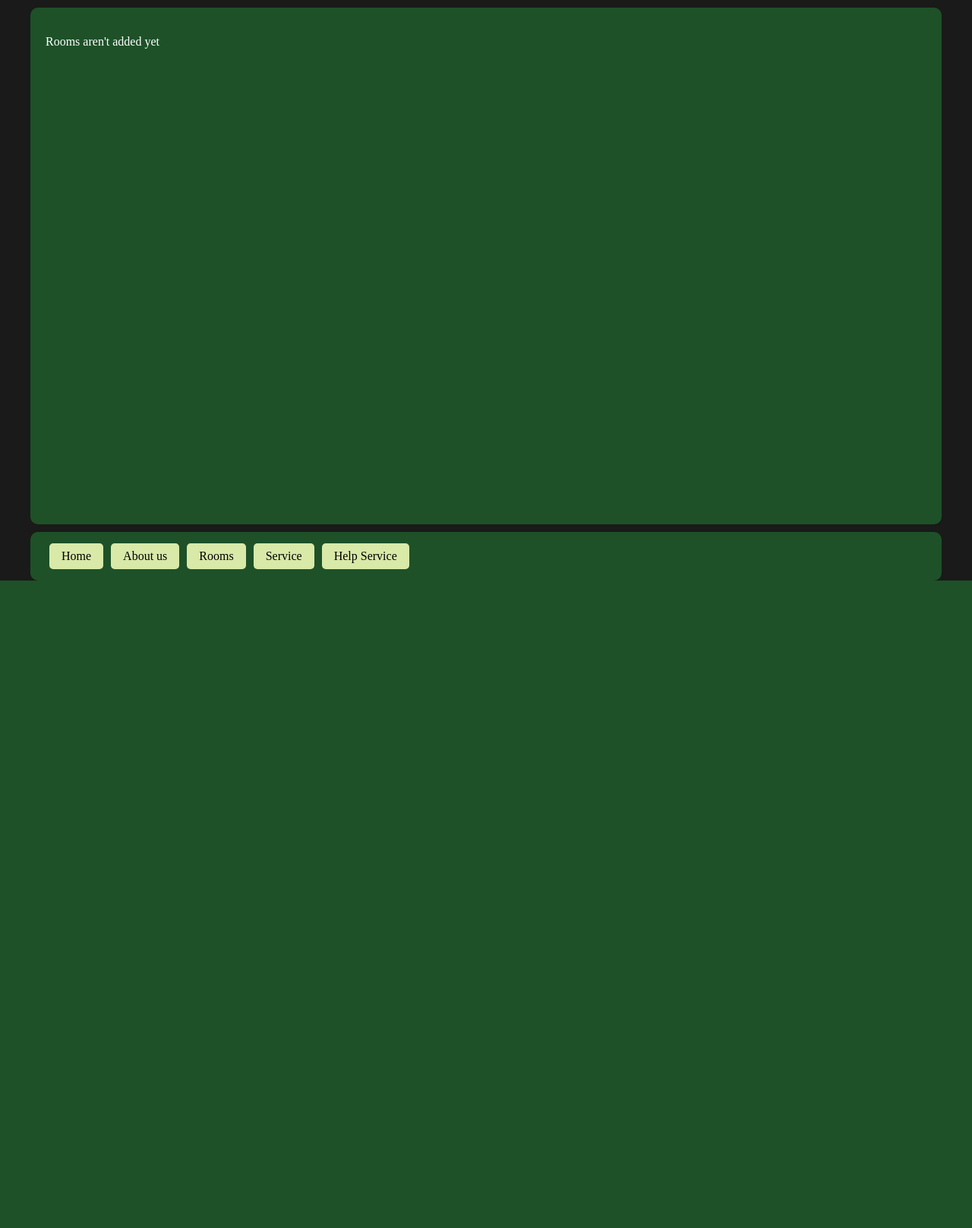
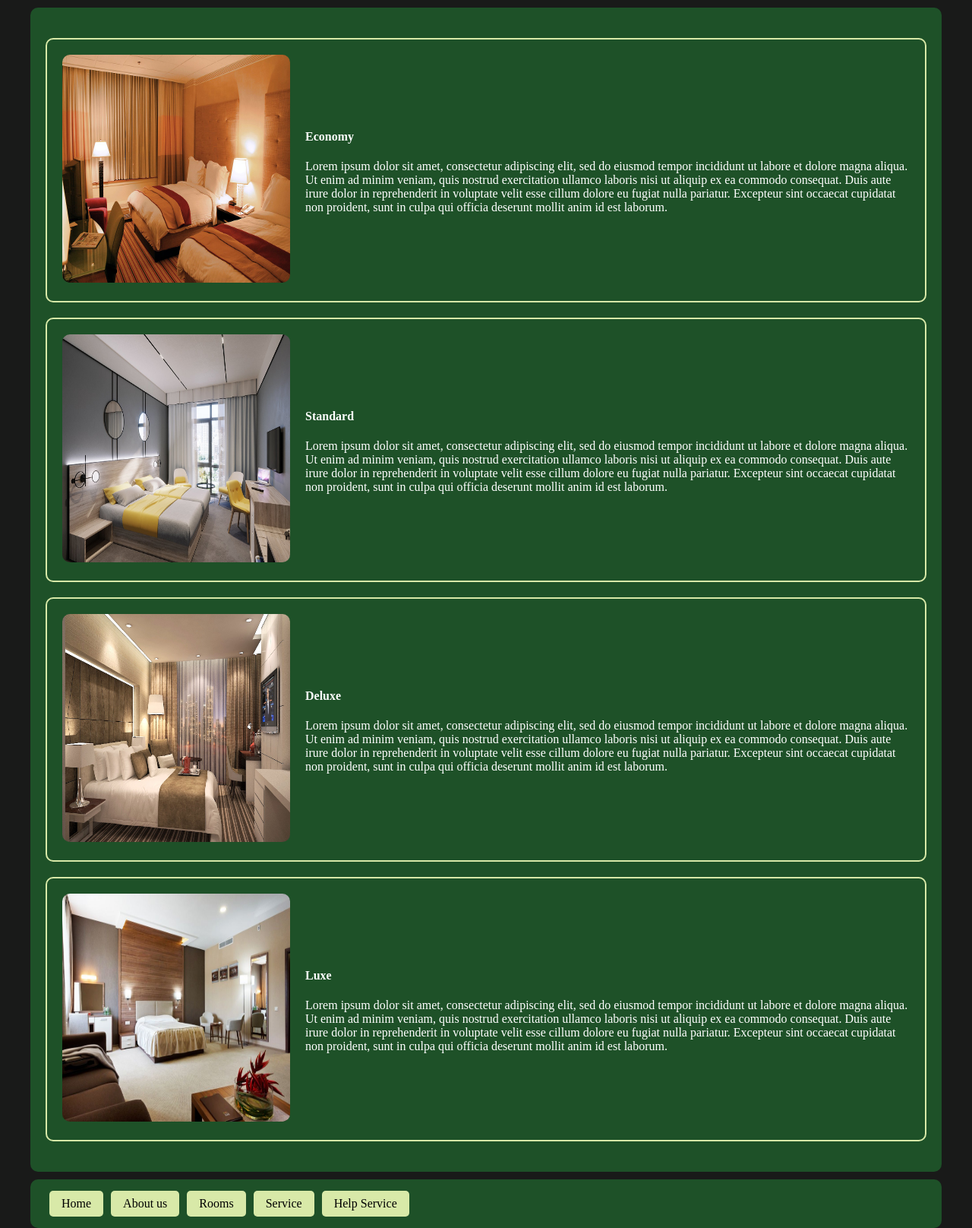
Before and after one commit to BRANYA43/hotel-site, a Django app: page /rooms/list/ in a window 1280 px wide. Shown: the part 64-1680 px from the top of the page at 76% size. Before the commit the page ends 828 px from the top, so only its background shows below. Run offline with Django 5.2, Linux system fonts and the light colour scheme; data that the repository does not hold is empty.

Commit message:
Add rooms

```diff
--- /dev/null
+++ b/src/rooms/static/rooms/base.css
@@ -0,0 +1,33 @@
+#id_room_list {
+    margin: 20px auto;
+    display: flex;
+    flex-direction: column;
+}
+
+.card {
+    display: flex;
+    border: 2px solid #D8E9A8;
+    padding: 20px;
+    border-radius: 10px;
+    margin-bottom: 20px;
+    align-items: center;
+}
+
+.card:last-child {
+    margin-bottom: 0;
+}
+
+.card * {
+    margin-right: 20px;
+}
+
+
+.card *:last-child {
+    margin-right: 0;
+}
+
+img {
+    width: 300px;
+    height: 300px;
+    border-radius: 10px;
+}
--- a/src/rooms/templates/rooms/list.html
+++ b/src/rooms/templates/rooms/list.html
@@ -1,12 +1,69 @@
 {% extends 'base.html' %}
+{% load static %}
+{% block links %}
+<link rel="stylesheet" href="{% static 'rooms/base.css' %}">
+{% endblock %}
 {% block content %}
-    {% for room in object_list %}
-        <p>Title: {{ room.name }}</p>
-        <p>Type: {{ room.type }}</p>
-        <p>Persons: {{ room.persons }}</p>
-        <p>Price: {{ room.price }} UAH</p>
-        <p>Description: {{ room.description }}</p>
-    {% empty %}
-        <p>Rooms aren't added yet</p>
-    {% endfor %}
+    <div id="id_room_list">
+        <div class="card">
+            <div>
+                <img src="{% static 'rooms/images/economy.jpg' %}">
+            </div>
+            <div>
+                <h4>Economy</h4>
+                <p>
+                    Lorem ipsum dolor sit amet, consectetur adipiscing elit, sed do eiusmod tempor incididunt ut labore
+                    et dolore magna aliqua. Ut enim ad minim veniam, quis nostrud exercitation ullamco laboris nisi
+                    ut aliquip ex ea commodo consequat. Duis aute irure dolor in reprehenderit in voluptate velit
+                    esse cillum dolore eu fugiat nulla pariatur. Excepteur sint occaecat cupidatat non proident,
+                    sunt in culpa qui officia deserunt mollit anim id est laborum.
+                </p>
+            </div>
+        </div>
+        <div class="card">
+            <div>
+                <img src="{% static 'rooms/images/standard.jpg' %}">
+            </div>
+            <div>
+                <h4>Standard</h4>
+                <p>
+                    Lorem ipsum dolor sit amet, consectetur adipiscing elit, sed do eiusmod tempor incididunt ut labore
+                    et dolore magna aliqua. Ut enim ad minim veniam, quis nostrud exercitation ullamco laboris nisi
+                    ut aliquip ex ea commodo consequat. Duis aute irure dolor in reprehenderit in voluptate velit
+                    esse cillum dolore eu fugiat nulla pariatur. Excepteur sint occaecat cupidatat non proident,
+                    sunt in culpa qui officia deserunt mollit anim id est laborum.
+                </p>
+            </div>
+        </div>
+        <div class="card">
+            <div>
+                <img src="{% static 'rooms/images/deluxe.jpg' %}">
+            </div>
+            <div>
+                <h4>Deluxe</h4>
+                <p>
+                    Lorem ipsum dolor sit amet, consectetur adipiscing elit, sed do eiusmod tempor incididunt ut labore
+                    et dolore magna aliqua. Ut enim ad minim veniam, quis nostrud exercitation ullamco laboris nisi
+                    ut aliquip ex ea commodo consequat. Duis aute irure dolor in reprehenderit in voluptate velit
+                    esse cillum dolore eu fugiat nulla pariatur. Excepteur sint occaecat cupidatat non proident,
+                    sunt in culpa qui officia deserunt mollit anim id est laborum.
+                </p>
+            </div>
+        </div>
+        <div class="card">
+            <div>
+                <img src="{% static 'rooms/images/luxe.jpg' %}">
+            </div>
+            <div>
+                <h4>Luxe</h4>
+                <p>
+                    Lorem ipsum dolor sit amet, consectetur adipiscing elit, sed do eiusmod tempor incididunt ut labore
+                    et dolore magna aliqua. Ut enim ad minim veniam, quis nostrud exercitation ullamco laboris nisi
+                    ut aliquip ex ea commodo consequat. Duis aute irure dolor in reprehenderit in voluptate velit
+                    esse cillum dolore eu fugiat nulla pariatur. Excepteur sint occaecat cupidatat non proident,
+                    sunt in culpa qui officia deserunt mollit anim id est laborum.
+                </p>
+            </div>
+        </div>
+    </div>
 {% endblock %}
```
Also changed, not shown: src/rooms/static/rooms/images/deluxe.jpg (added), src/rooms/static/rooms/images/economy.jpg (added), src/rooms/static/rooms/images/luxe.jpg (added), src/rooms/static/rooms/images/standard.jpg (added), 1 other file.
